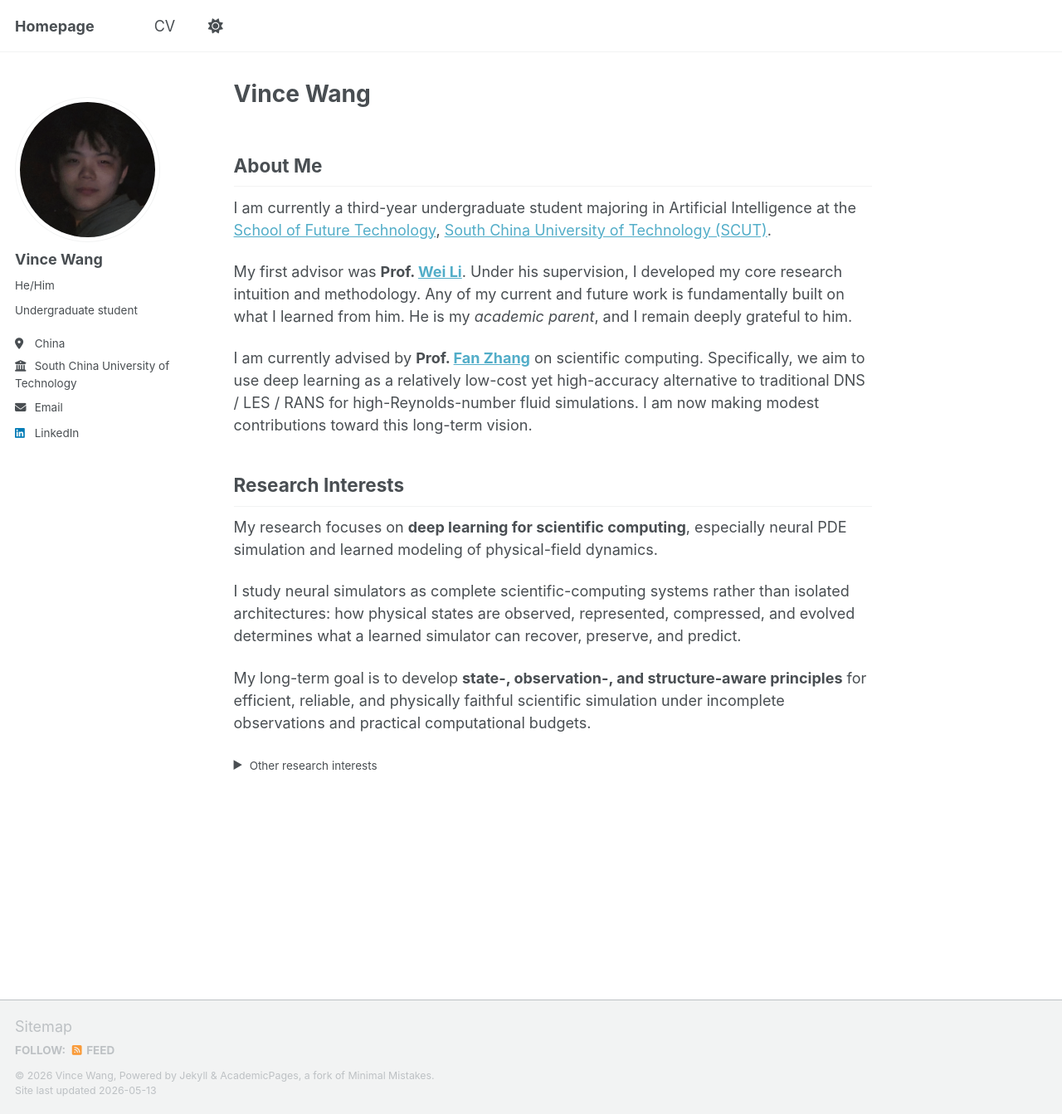
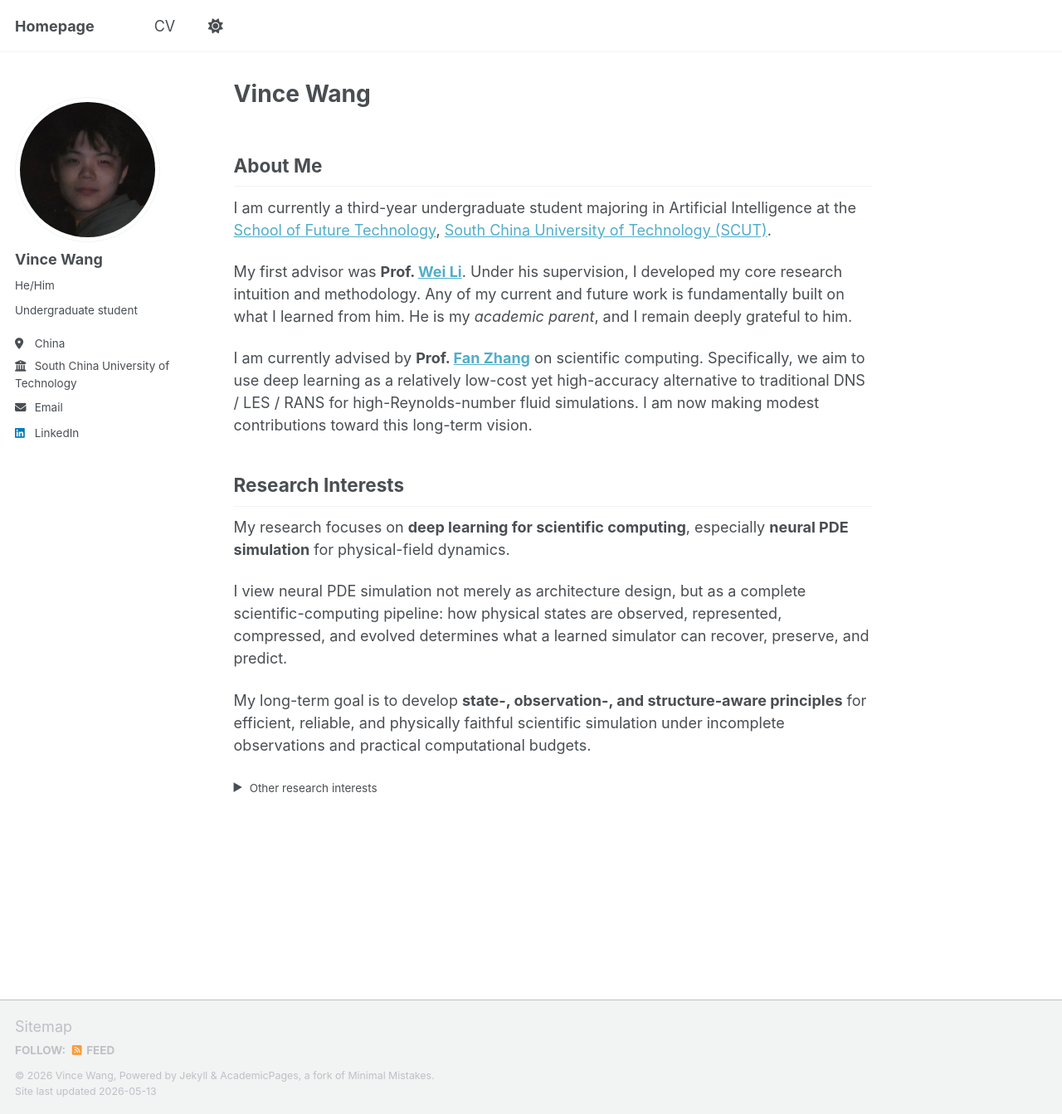
Before and after one commit to VinceWangVW/VinceWangVW.github.io, a Jekyll site: the page built from _pages/about.md, in a window 1280 px wide and 1343 px high. Shown: the whole window at 83% size. Built offline with Jekyll 4.4.1, drawn with Linux system fonts in a browser that asks for light colours; a script that is not in the unit is left out.

Commit message:
Update about.md

```diff
--- a/_pages/about.md
+++ b/_pages/about.md
@@ -19,15 +19,15 @@ I am currently advised by **Prof. [Fan Zhang](https://sites.mit.edu/fzhang/)** o
 
 ## Research Interests
 
-My research focuses on **deep learning for scientific computing**, especially neural PDE simulation and learned modeling of physical-field dynamics.
+My research focuses on **deep learning for scientific computing**, especially **neural PDE simulation** for physical-field dynamics.
 
-I study neural simulators as complete scientific-computing systems rather than isolated architectures: how physical states are observed, represented, compressed, and evolved determines what a learned simulator can recover, preserve, and predict.
+I view neural PDE simulation not merely as architecture design, but as a complete scientific-computing pipeline: how physical states are observed, represented, compressed, and evolved determines what a learned simulator can recover, preserve, and predict.
 
 My long-term goal is to develop **state-, observation-, and structure-aware principles** for efficient, reliable, and physically faithful scientific simulation under incomplete observations and practical computational budgets.
 
 <details>
 <summary><small>Other research interests</small></summary>
 
-Beyond this core direction, I am also interested in meaningful and conceptually interesting problems in other areas of AI, including knowledge distillation, LLM reasoning, and causality.
+Beyond this core direction, I am also interested in meaningful and conceptually interesting problems across AI, such as knowledge distillation, LLM reasoning, and causality.
 
 </details>
```
